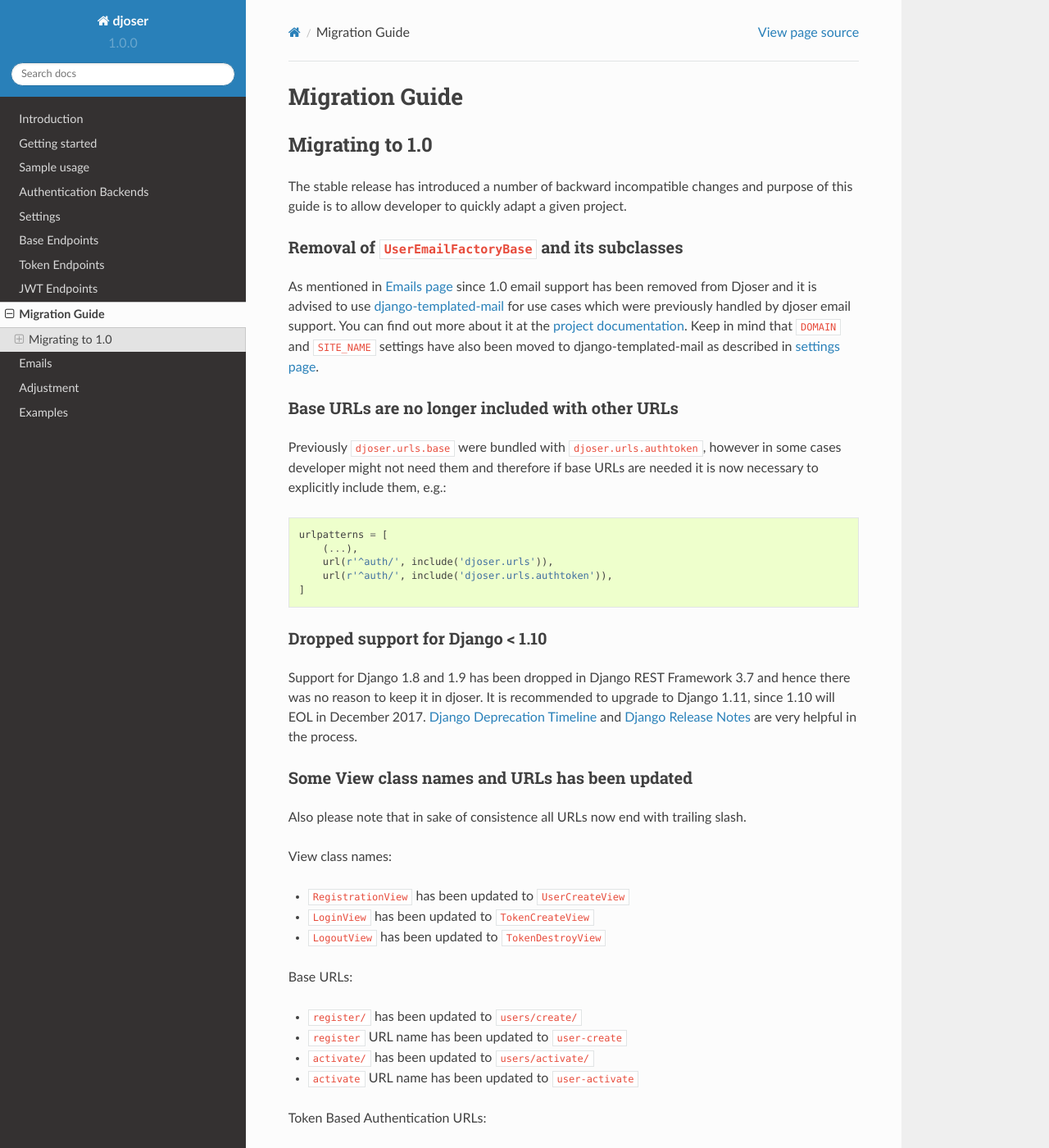
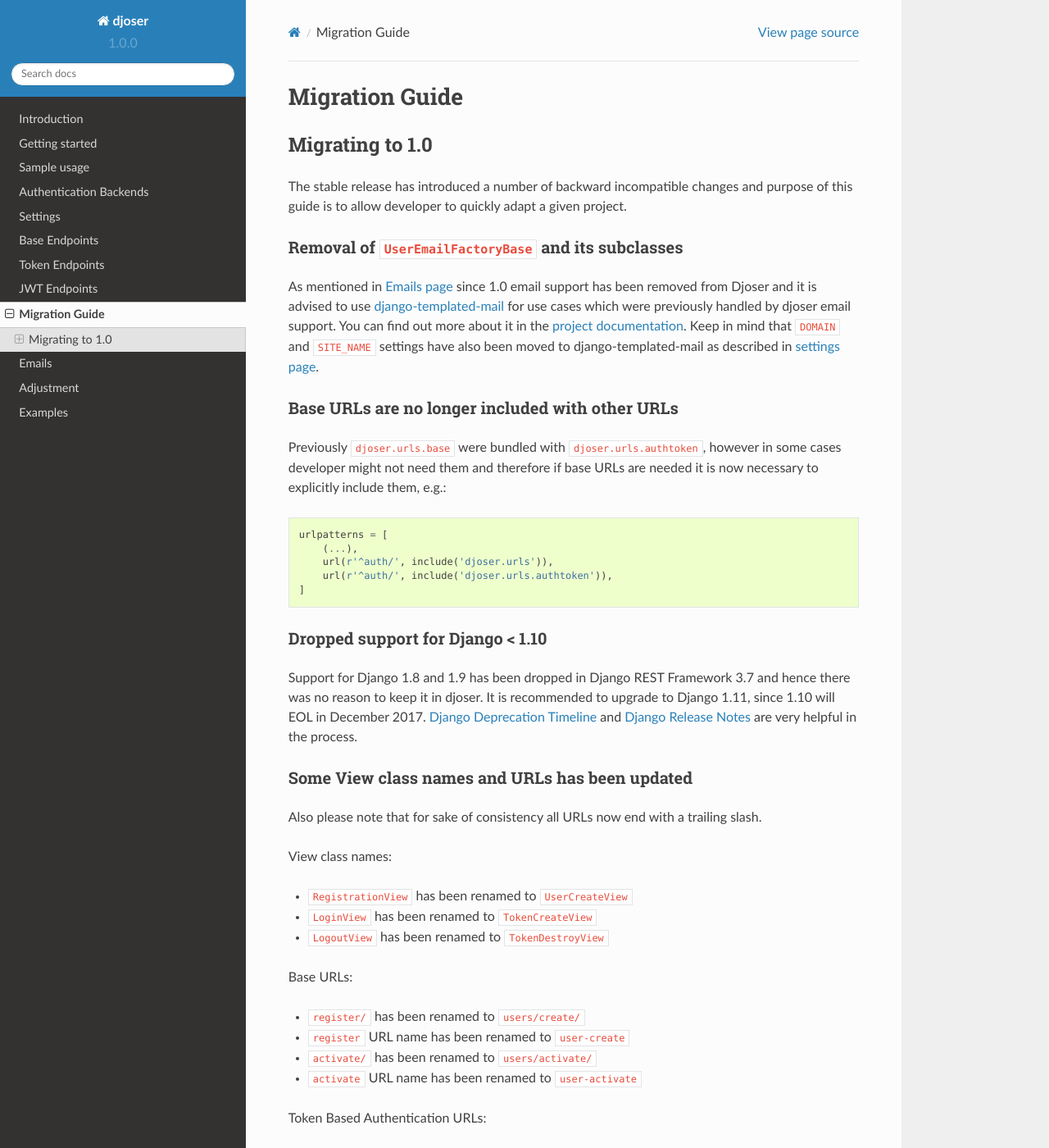
Before and after one commit to sunscrapers/djoser, a Sphinx documentation site: the page built from docs/source/migration_guide.rst, in a window 1280 px wide and 1400 px high. Shown: the whole window at 82% size. Built offline with Sphinx 7.4.7 and the Read the Docs theme 2.0.0, drawn with Linux system fonts in a browser that asks for light colours; some of the changed text lies outside the part shown.

Commit message:
Fix minor grammar issues

```diff
--- a/docs/source/migration_guide.rst
+++ b/docs/source/migration_guide.rst
@@ -16,7 +16,7 @@ As mentioned in `Emails page <http://djoser.readthedocs.io/en/latest/emails.html
 since 1.0 email support has been removed from Djoser and it is advised to
 use `django-templated-mail <https://github.com/sunscrapers/django-templated-mail>`_
 for use cases which were previously handled by djoser email support.
-You can find out more about it at the
+You can find out more about it in the
 `project documentation <http://django-templated-mail.readthedocs.io/en/latest/>`_.
 Keep in mind that ``DOMAIN`` and ``SITE_NAME`` settings have also been moved to
 django-templated-mail as described in
@@ -50,24 +50,24 @@ are very helpful in the process.
 Some View class names and URLs has been updated
 -----------------------------------------------
 
-Also please note that in sake of consistence all URLs now end with trailing slash.
+Also please note that for sake of consistency all URLs now end with a trailing slash.
 
 View class names:
 
-* ``RegistrationView`` has been updated to ``UserCreateView``
-* ``LoginView`` has been updated to ``TokenCreateView``
-* ``LogoutView`` has been updated to ``TokenDestroyView``
+* ``RegistrationView`` has been renamed to ``UserCreateView``
+* ``LoginView`` has been renamed to ``TokenCreateView``
+* ``LogoutView`` has been renamed to ``TokenDestroyView``
 
 Base URLs:
 
-* ``register/`` has been updated to ``users/create/``
-* ``register`` URL name has been updated to ``user-create``
-* ``activate/`` has been updated to ``users/activate/``
-* ``activate`` URL name has been updated to ``user-activate``
+* ``register/`` has been renamed to ``users/create/``
+* ``register`` URL name has been renamed to ``user-create``
+* ``activate/`` has been renamed to ``users/activate/``
+* ``activate`` URL name has been renamed to ``user-activate``
 
 Token Based Authentication URLs:
 
-* ``login/`` has been updated to ``token/create/``
-* ``login`` URL name has been updated to ``token-create``
-* ``logout/`` has been updated to ``token/destroy/``
-* ``logout`` URL name has been updated to ``token-destroy``
+* ``login/`` has been renamed to ``token/create/``
+* ``login`` URL name has been renamed to ``token-create``
+* ``logout/`` has been renamed to ``token/destroy/``
+* ``logout`` URL name has been renamed to ``token-destroy``
```
